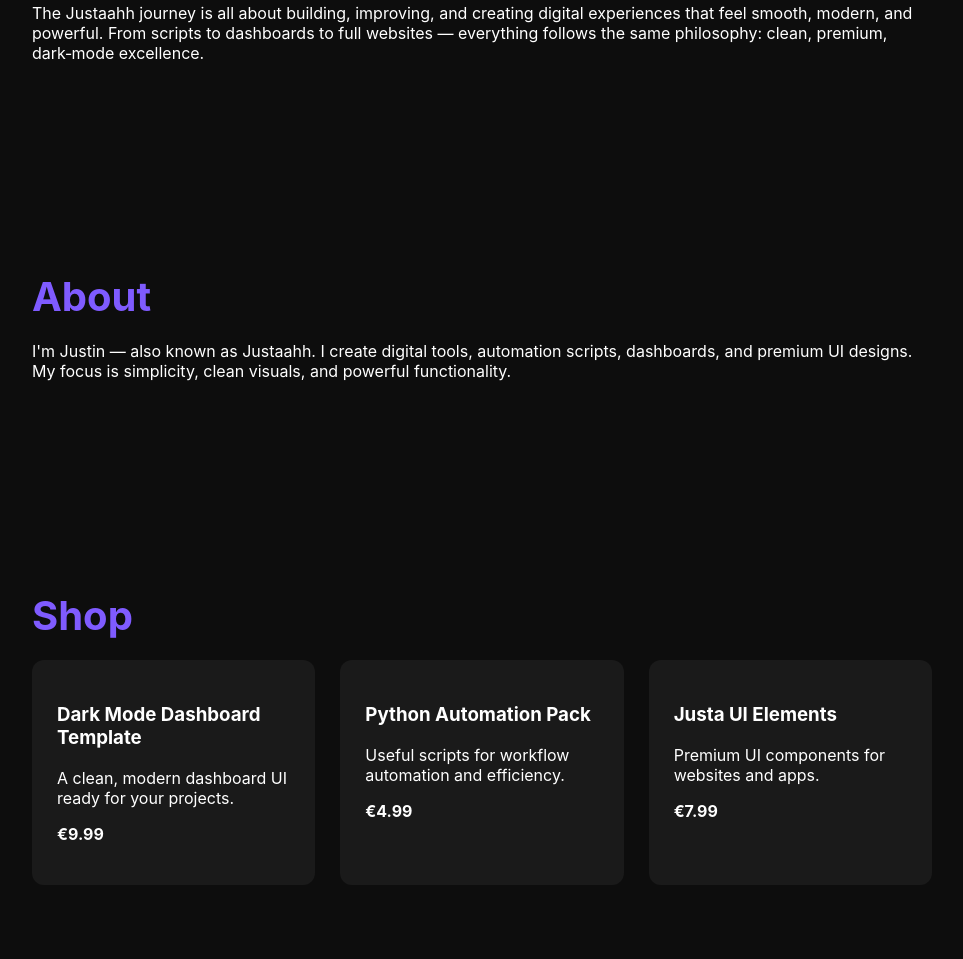
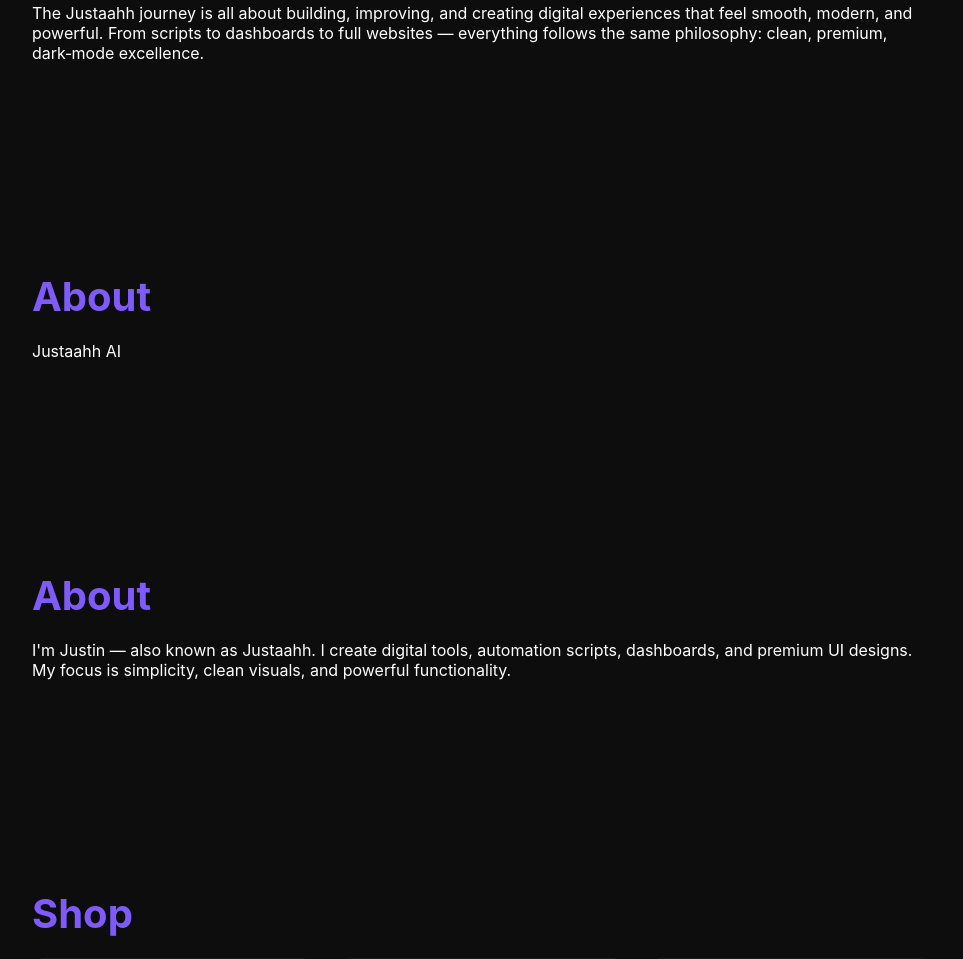
Before and after one commit to JustaahhPython/justaahh.github.io, a plain HTML site: page index.html in a window 1280 px wide. Shown: the part 1059-2018 px from the top of the page, without its empty margins (158-1121 px from the left). Drawn offline with Linux system fonts and the light colour scheme.

Commit message:
ai added

```diff
--- a/index.html
+++ b/index.html
@@ -152,6 +152,14 @@
         </p>
     </section>
 
+    <!-- AI -->
+     <section id="ai">
+        <h2>About</h2>
+        <p>
+            Justaahh AI
+        </p>
+    </section>
+
     <!-- ABOUT -->
     <section id="about">
         <h2>About</h2>
```
Also changed, not shown: about.html (+1 -0 lines), journey.html (+1 -0 lines), shop.html (+1 -0 lines).
